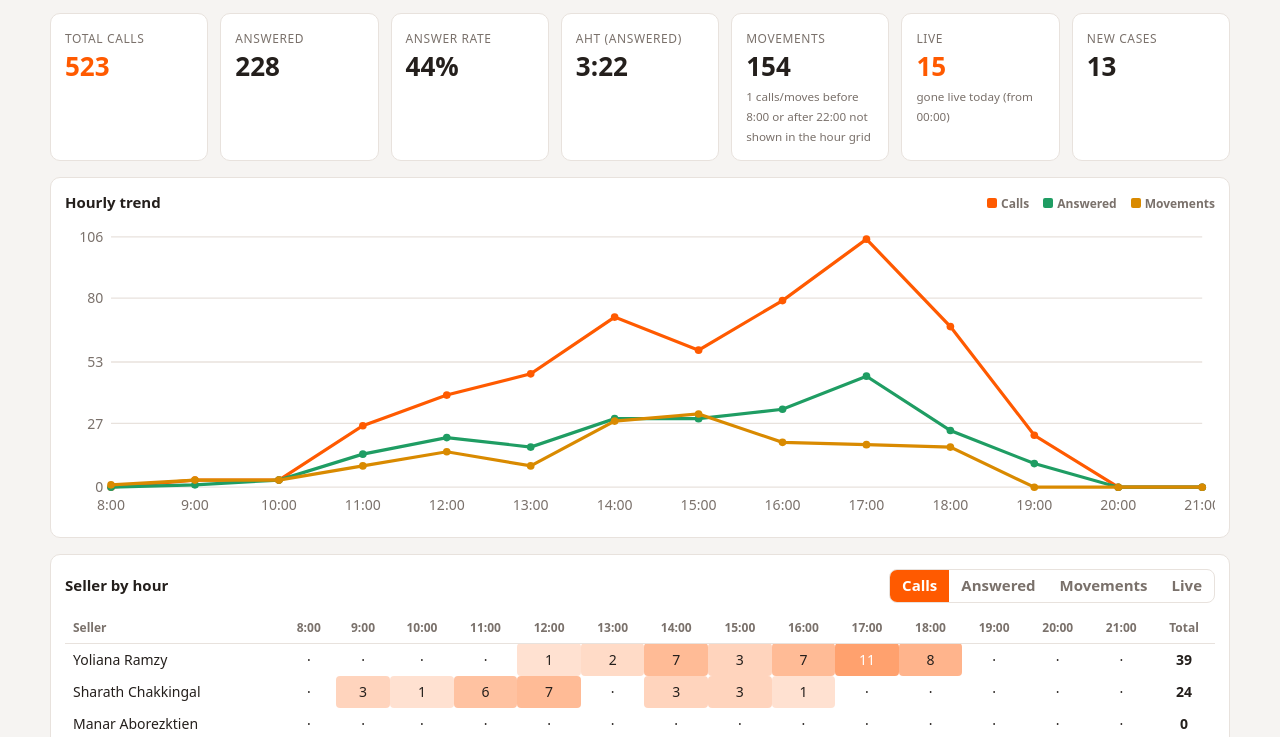
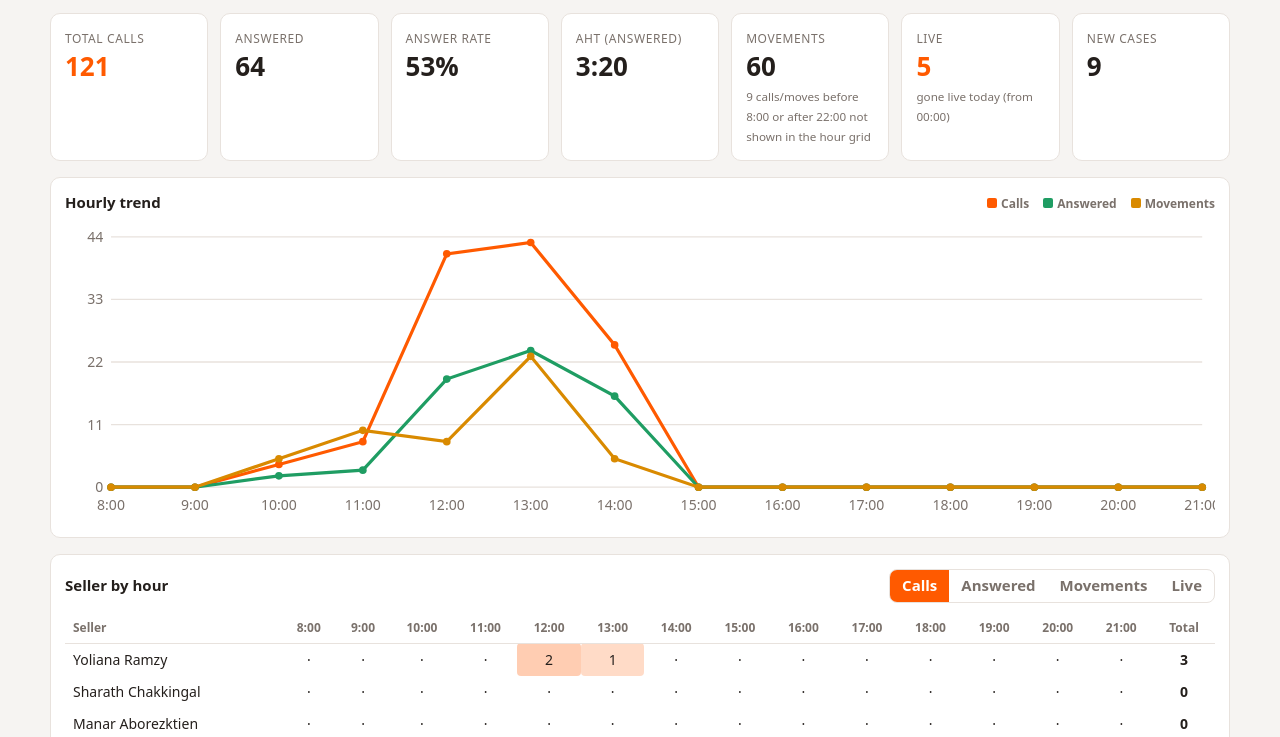
Before and after one commit to sherifbelal2026/inside-sales-dashboard, a plain HTML site: page index.html in a window 1280 px wide. Shown: the part 95-832 px from the top of the page. Drawn offline with Linux system fonts and the light colour scheme.

Commit message:
Refresh 16 Nov data

```diff
--- a/index.html
+++ b/index.html
@@ -143,9 +143,14 @@ fillFilters();draw();
 // Latest data lives in data.json next to this page (one entry per day); it is refreshed during the day.
 (async()=>{
   try{
-    const r=await fetch("data.json?t="+Date.now(),{cache:"no-store"}); if(!r.ok)throw 0;
-    const j=await r.json(), days=j.days||{}; let n=0;
-    Object.keys(days).forEach(k=>{if(days[k]&&days[k].calls){DAYS[k]=days[k];n++}});
+    // data.json = history of earlier days; today.json = the day being refreshed hourly (wins on conflict)
+    let n=0;
+    for(const f of ["data.json","today.json"]){
+      try{const r=await fetch(f+"?t="+Date.now(),{cache:"no-store"}); if(!r.ok)continue;
+        const j=await r.json(), days=j.days||{};
+        Object.keys(days).forEach(k=>{if(days[k]&&days[k].calls){DAYS[k]=days[k];n++}});}catch(e){}
+    }
+    if(!n)throw 0;
     if(n){state.date=Object.keys(DAYS).sort().pop();fillFilters();draw()}
   }catch(e){$("msg").textContent="Could not load the latest data; showing the last saved snapshot."}
 })();
```
Also changed, not shown: today.json (added, +1 -0 lines).
